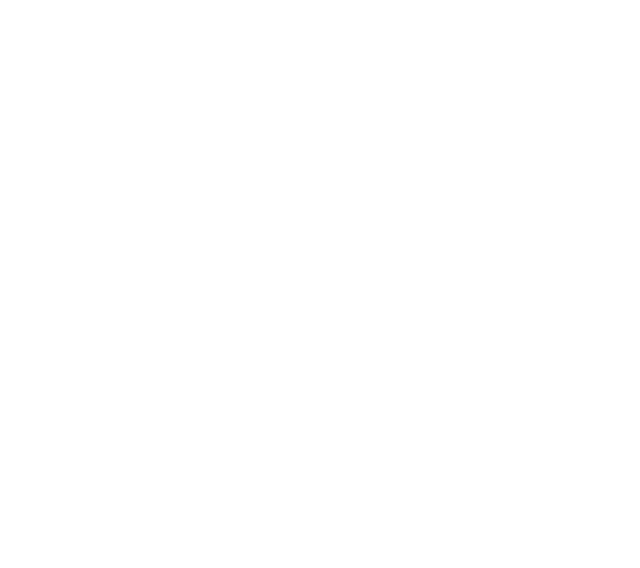
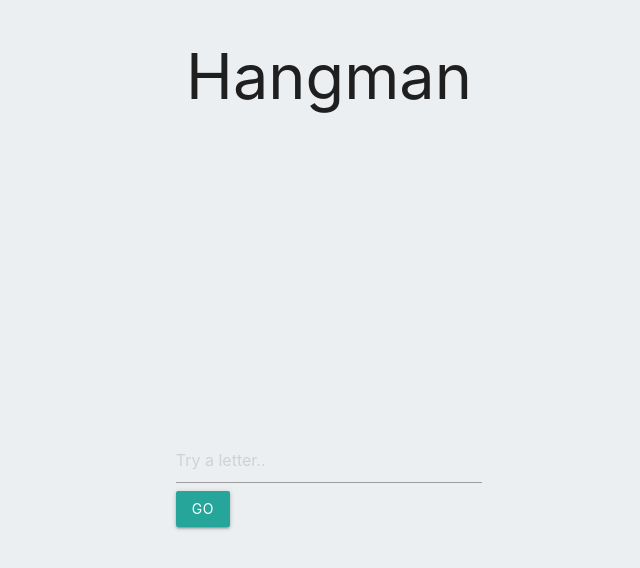
Before and after one commit to samuelsilvadev/angular.js-projects, a website: page hangman/index.html in a window 1280 px wide. Shown: the whole page, without its empty margins (311-951 px from the left). Drawn offline with nearby package versions, Linux system fonts and the light colour scheme.

Commit message:
chore(hangman): create basic structure to app
- Created HTML.
- Added materialize.css.

```diff
--- a/hangman/index.html
+++ b/hangman/index.html
@@ -5,8 +5,24 @@
 	<meta name="viewport" content="width=device-width, initial-scale=1.0">
 	<meta http-equiv="X-UA-Compatible" content="ie=edge">
 	<title>Hangman App</title>
+	<link href="https://fonts.googleapis.com/icon?family=Material+Icons" rel="stylesheet">
+	<link rel="stylesheet" href="./node_modules/materialize-css/dist/css/materialize.min.css">
+	<link rel="stylesheet" href="./src/css/index.css">
 </head>
-<body>
-
+<body ng-app="HangmanApp" ng-controller="HangmanController">
+	<header class="hangman-header">
+		<h1 class="hangman-header__title">Hangman</h1>
+	</header>
+	<main class="hangman-app container">
+		<p class="hangman-app__wrong-letters"></p>
+		<div>
+			<p class="final-word"></p>
+			<form>
+				<input type="text" placeholder="Try a letter..">
+				<button class="btn" type="submit">Go</button>
+			</form>
+		</div>
+		<p class="hangman-app__correct-letters"></p>
+	</main>
 </body>
 </html>
--- a/hangman/package.json
+++ b/hangman/package.json
@@ -10,6 +10,7 @@
 	"author": "",
 	"license": "ISC",
 	"dependencies": {
-		"angular": "^1.7.6"
+		"angular": "^1.7.6",
+		"materialize-css": "^1.0.0-rc.2"
 	}
 }
--- /dev/null
+++ b/hangman/src/css/index.css
@@ -0,0 +1,22 @@
+* {
+	margin: 0;
+	padding: 0;
+	box-sizing: border-box;
+}
+
+body {
+	background: #eceff1;
+	overflow: hidden;
+}
+
+.hangman-header {
+	height: 10vh;
+	text-align: center;
+}
+
+.hangman-app {
+    align-items: center;
+	display: flex;
+	height: 90vh;
+	justify-content: space-between;
+}
```
Also changed, not shown: 1 other file.
